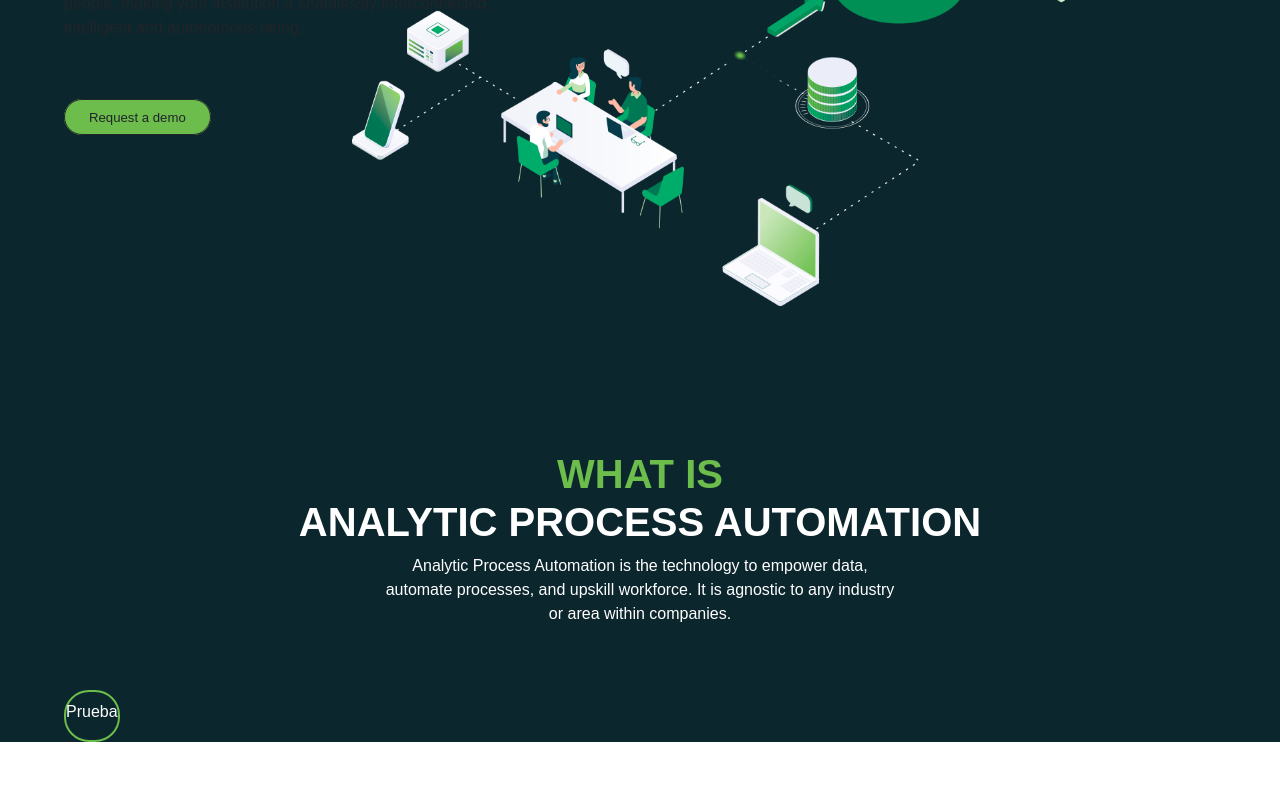
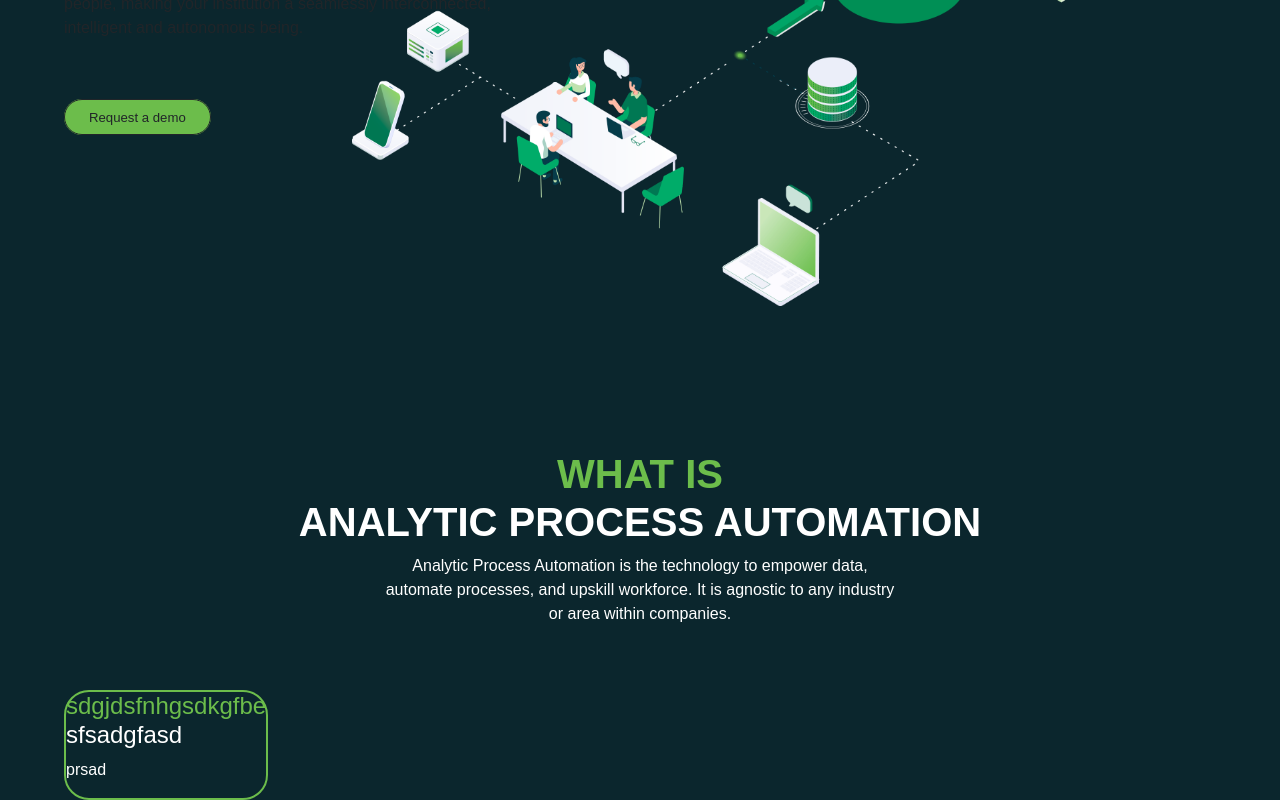
Before and after one commit to dokodeko/backbone, a Next.js app: page / in a window 1280 px wide. Shown: the part 415-1215 px from the top of the page. Before the commit the page ends 1157 px from the top, so only its background shows below. Built offline with nearby package versions, Linux system fonts and the light colour scheme.

Commit message:
componente de titulo y card iniciados

```diff
--- a/components/paginas/AnalyticsIndex.jsx
+++ b/components/paginas/AnalyticsIndex.jsx
@@ -1,5 +1,16 @@
 import style from "./index.module.css";
-import Card from "../ui/Card";
+import Card from "../ui/Card/Card";
+import CardTituloVerde from "../ui/Card/CardTituloVerde";
+
+const CardObjet = {
+  Texto: "Pruba",
+
+  TituloVerde: {
+    primero: "ACCELERATE",
+    ColorVerde: "colorVerde",
+    segundo: "DIGITAL TRANSFORMATION",
+  },
+};
 
 const AnalyticsIndex = () => {
   return (
@@ -20,8 +31,13 @@ const AnalyticsIndex = () => {
         within companies.
       </p>
       <div className="flex_box w-100">
-        <Card texto="Prueba">
-          <h4></h4>
+        <Card texto="prsad">
+          <CardTituloVerde
+            texto1="sdgjdsfnhgsdkgfbe"
+            texto2="sfsadgfasd"
+            salto={true}
+            color={true}
+          />
         </Card>
       </div>
     </section>
--- a/components/ui/Card.jsx
+++ b/components/ui/Card/Card.jsx
@@ -1,9 +1,11 @@
-import style from "./ui.module.css";
+import style from "./cards.module.css";
+
+
 const Card = (props) => {
-  const { texto } = props;
+  const { texto, texto1 } = props;
   return (
     <div className={style.card_custom}>
-      <h4>{props.children}</h4>
+      {props.children}
       <p className="colorBlanco">{texto}</p>
     </div>
   );
--- /dev/null
+++ b/components/ui/Card/CardTituloVerde.jsx
@@ -0,0 +1,10 @@
+import style from "./cards.module.css";
+
+export default function CardTituloVerde(props) {
+  const { texto1, texto2 } = props;
+  return (
+    <h4 className={props.color ? style.colorVerde : ""}>
+      {texto1} {props.salto ? <br /> : <></>} {} <span>{texto2}</span>
+    </h4>
+  );
+}
--- /dev/null
+++ b/components/ui/Card/cards.module.css
@@ -0,0 +1,11 @@
+.card_custom {
+  border-radius: 25px;
+  border: 2px solid var(--verde);
+}
+
+.colorVerde {
+  color: var(--verde);
+}
+.colorVerde span {
+  color: #fff;
+}
--- a/components/ui/ui.module.css
+++ b/components/ui/ui.module.css
@@ -15,7 +15,3 @@
 }
 
 /* Cards */
-.card_custom {
-  border-radius: 25px;
-  border: 2px solid var(--verde);
-}
```
Also changed, not shown: components/ui/Card/CardImagen.jsx (added).
